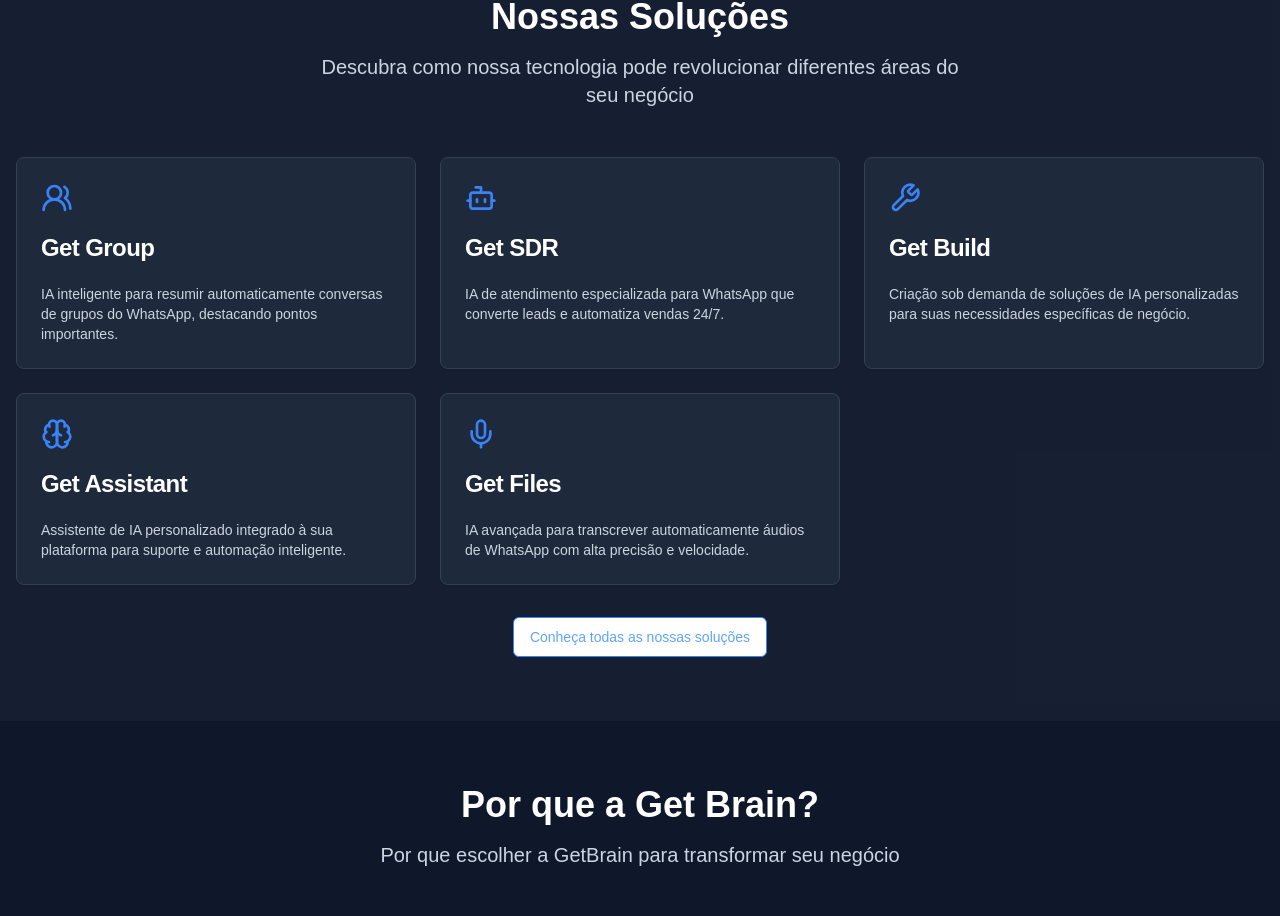
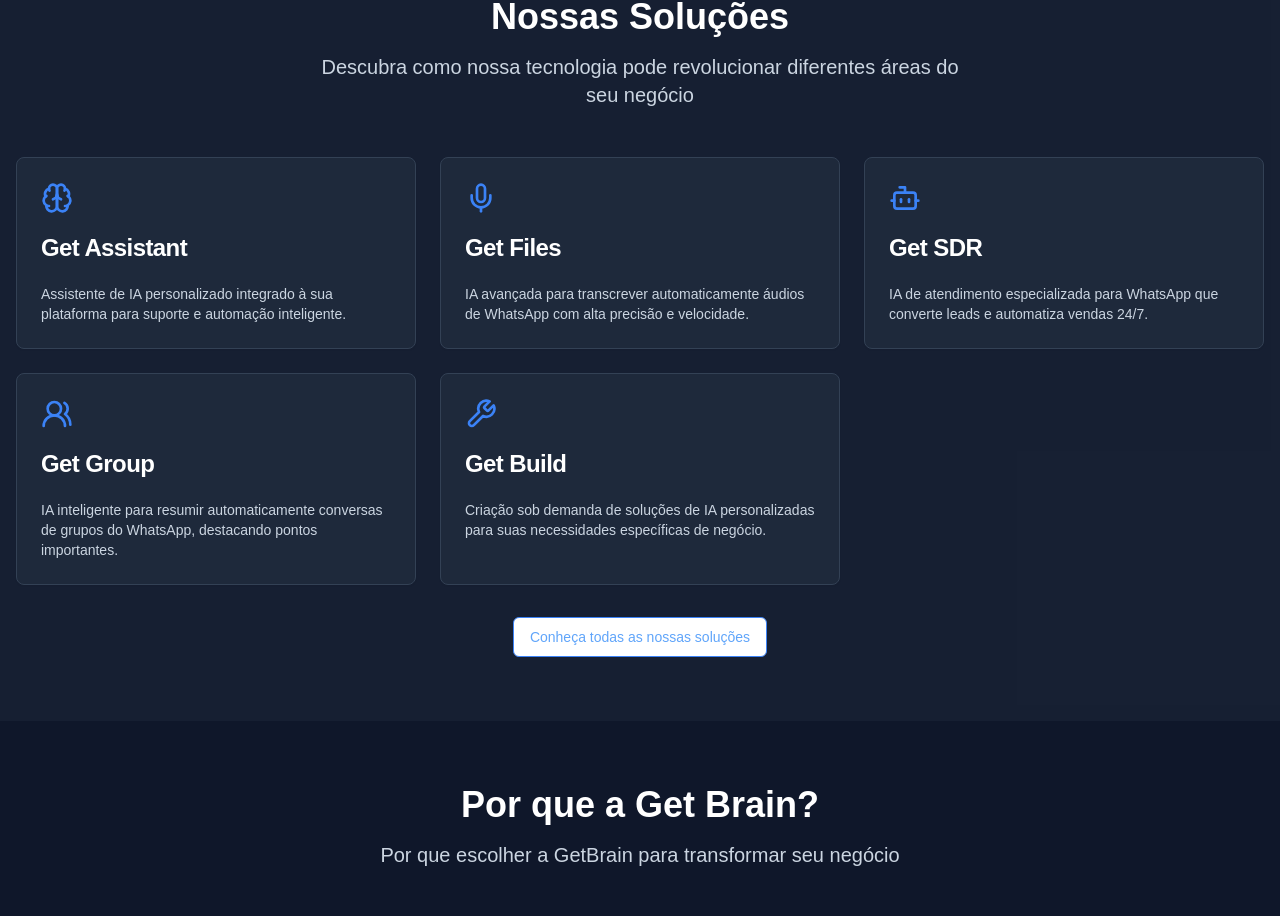
Before and after one commit to jaq1997/get-brain-site, a Next.js app: page / in a window 1280 px wide. Shown: the part 1582-2498 px from the top of the page. Built offline with nearby package versions, Linux system fonts and the light colour scheme.

Commit message:
Ordem dos produtos ajustada

```diff
--- a/app/page.tsx
+++ b/app/page.tsx
@@ -53,10 +53,14 @@ export default function GetBrainLanding() {
 
   const solutions = [
   {
-      title: "Get Group",
-      description:
-        "IA inteligente para resumir automaticamente conversas de grupos do WhatsApp, destacando pontos importantes.",
-      icon: <UsersRound className="w-8 h-8 text-blue-500" />,
+    title: "Get Assistant",
+    description: "Assistente de IA personalizado integrado à sua plataforma para suporte e automação inteligente.",
+    icon: <Brain className="w-8 h-8 text-blue-500" />,
+  },
+  {
+    title: "Get Files",
+    description: "IA avançada para transcrever automaticamente áudios de WhatsApp com alta precisão e velocidade.",
+    icon: <Mic className="w-8 h-8 text-blue-500" />,
   },
   {
     title: "Get SDR",
@@ -64,22 +68,17 @@ export default function GetBrainLanding() {
     icon: <Bot className="w-8 h-8 text-blue-500" />,
   },
   {
+    title: "Get Group",
+    description: "IA inteligente para resumir automaticamente conversas de grupos do WhatsApp, destacando pontos importantes.",
+    icon: <UsersRound className="w-8 h-8 text-blue-500" />,
+  },
+  {
     title: "Get Build",
-      description:
-        "Criação sob demanda de soluções de IA personalizadas para suas necessidades específicas de negócio.",
+    description: "Criação sob demanda de soluções de IA personalizadas para suas necessidades específicas de negócio.",
     icon: <Wrench className="w-8 h-8 text-blue-500" />,
   },
-    {
-      title: "Get Assistant",
-      description: "Assistente de IA personalizado integrado à sua plataforma para suporte e automação inteligente.",
-      icon: <Brain className="w-8 h-8 text-blue-500" />,
-    },
-    {
-      title: "Get Files", // Mantido como Get Files conforme seu código original
-      description: "IA avançada para transcrever automaticamente áudios de WhatsApp com alta precisão e velocidade.",
-      icon: <Mic className="w-8 h-8 text-blue-500" />,
-    },
-  ]
+];
+
 
   const differentials = [
     {
```
Lines whose indentation alone changed are shown as unchanged.
